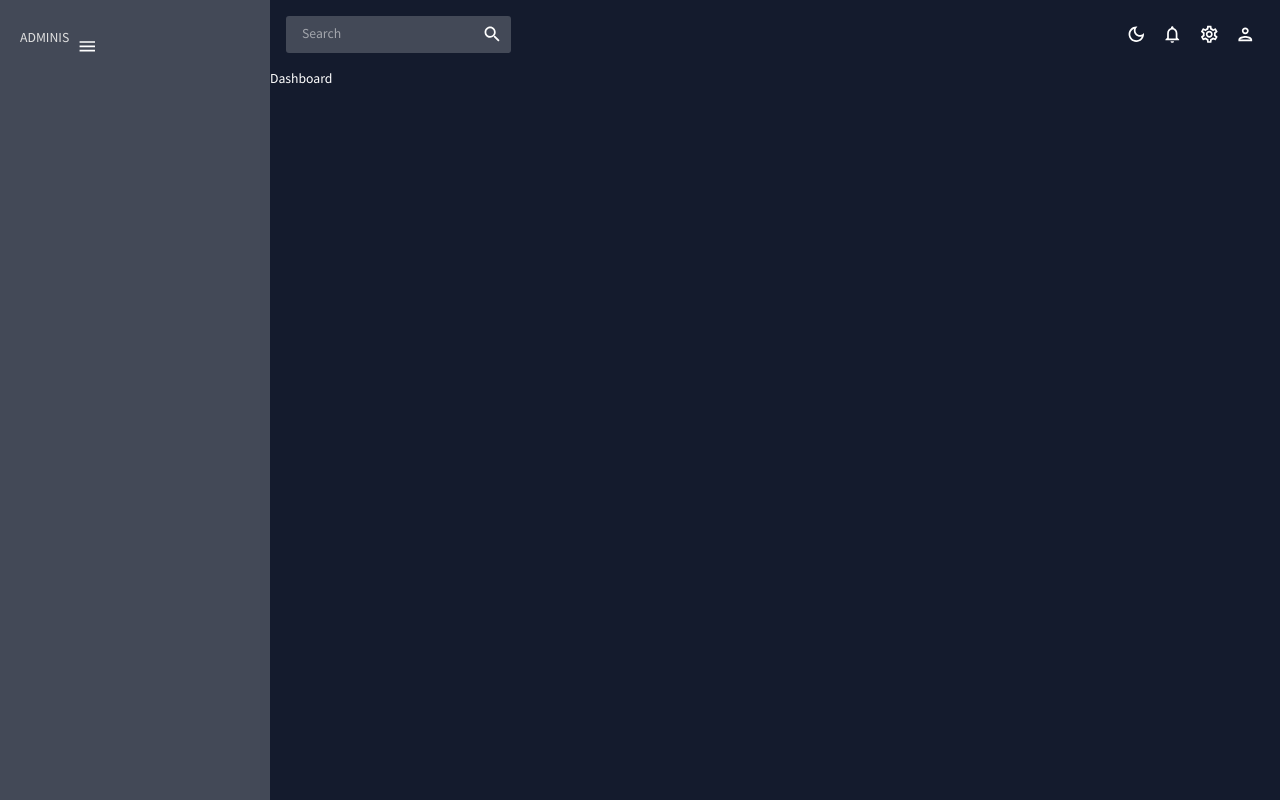
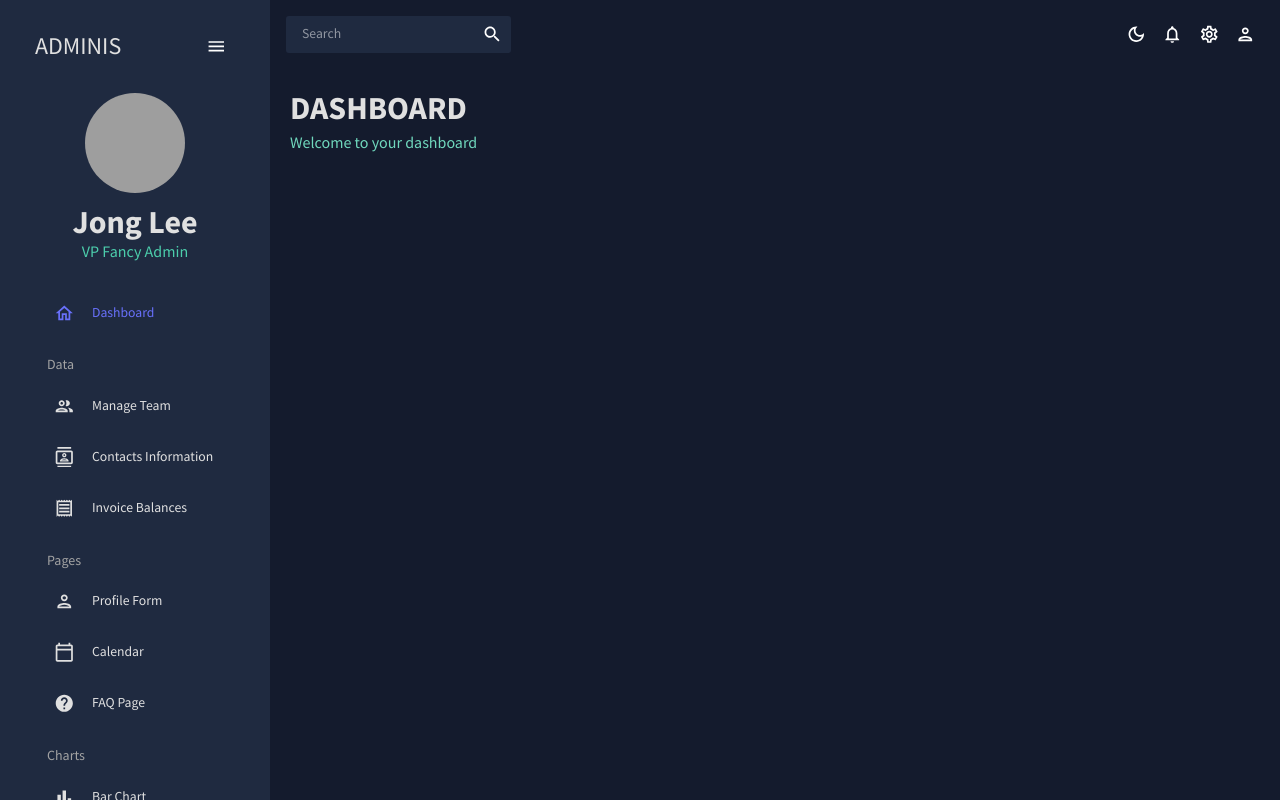
Before and after one commit to Jojo970/AdminDash, a React (Create React App) app in the folder admin/: page / in a window 1280 px wide. Built offline with nearby package versions, Linux system fonts and the light colour scheme; grey boxes are pictures that could not be loaded.

Commit message:
added components, fixed sidebar issue, added menu icons

```diff
--- /dev/null
+++ b/admin/src/components/Header.jsx
@@ -0,0 +1,19 @@
+import { Typography, Box, useTheme } from "@mui/material";
+import { tokens } from "../theme";
+
+
+const Header = ( { title, subtitle } ) => {
+    const theme = useTheme();
+    const colors = tokens(theme.palette.mode)
+
+  return (
+    <Box mb = "30px">
+
+        <Typography variant="h2" color = {colors.grey[100]} fontWeight="bold" sx={{mb:"5px"}}>{title}</Typography>
+        <Typography variant="h5" color = {colors.greenAccent[400]}>{subtitle}</Typography>
+
+    </Box>
+  )
+}
+
+export default Header
--- a/admin/src/scenes/dashboard/index.jsx
+++ b/admin/src/scenes/dashboard/index.jsx
@@ -1,8 +1,15 @@
 import React from 'react'
+import Header from '../../components/Header'
+import { Box } from '@mui/material'
 
 const Dashboard = () => {
   return (
-    <div>Dashboard</div>
+    <Box m = "20px">
+      <Box display="flex" justifyContent="space-between" alignItems="center">
+      <Header title = "DASHBOARD" subtitle="Welcome to your dashboard"/>
+      </Box>
+    </Box>
+
   )
 }
 
--- a/admin/src/scenes/global/Sidebar.jsx
+++ b/admin/src/scenes/global/Sidebar.jsx
@@ -16,6 +16,20 @@
 import  TimelineOutlinedIcon  from '@mui/icons-material/TimelineOutlined'
 import  MenuOutlinedIcon  from '@mui/icons-material/MenuOutlined'
 import  MapOutlinedIcon  from '@mui/icons-material/MapOutlined'
+
+const Item = ( {title, to, icon, selected, setSelected} ) => {
+  const theme = useTheme();
+  const colors = tokens(theme.palette.mode);
+
+  return (
+    <MenuItem active = {selected === title} style={{color: colors.grey[100]}} onClick={() => setSelected(title)} icon = {icon} >
+      <Typography>{title}</Typography>
+      <Link to = {to}/>
+    </MenuItem>
+
+  )
+
+}
 
 
 const Sidebar = () => {
@@ -44,7 +58,7 @@
         color: "#6870fa !important"
       },
     }}>
-      <ProSidebar collasped={isCollapsed}>
+      <ProSidebar collapsed={isCollapsed}>
         <Menu iconShape = "square">
 
           <MenuItem onClick={()=> setIsCollapsed(!isCollapsed)}
@@ -55,17 +69,146 @@
           }}
           >
             {!isCollapsed && (
-              <Box display="flex">
-                <Typography>
+              <Box
+                display="flex"
+                justifyContent="space-between"
+                alignItems="center"
+                ml="15px">
+                <Typography variant="h3" color={colors.grey[100]}>
                   ADMINIS
                 </Typography>
-                <IconButton>
+                <IconButton  onClick={() => setIsCollapsed(!isCollapsed)}>
                   <MenuOutlinedIcon />
                 </IconButton>
               </Box>
             )}
 
           </MenuItem>
+              {!isCollapsed && (
+                <Box mb = "25px">
+                  <Box display = "flex" justifyContent="center" alignItems="center">
+                    <img
+                      alt = "profile-user"
+                      width = "100px"
+                      height = "100px"
+                      src = {`../../assets/user.png`}
+                      style = {{cursor:"pointer", borderRadius:"50%"}}
+                      />
+                  </Box>
+                  <Box textAlign="center">
+                    <Typography variant="h2" color = {colors.grey[100]} fontWeight="bold" sx={{m:"10px 0 0 0"}} >Jong Lee</Typography>
+                    <Typography variant="h5" color = {colors.greenAccent[500]}>VP Fancy Admin</Typography>
+                  </Box>
+
+                </Box>
+
+              )}
+
+                <Box paddingLeft={isCollapsed ? undefined : "10%"}>
+                  <Item
+                    title = "Dashboard"
+                    to = "/"
+                    icon = {<HomeOutlinedIcon/>}
+                    selected = {selected}
+                    setSelected = {setSelected}
+                  />
+
+                  <Typography
+                  variant="h6"
+                  color = {colors.grey[300]}
+                  sx = {{ m: "15px 0 5px 20px"}}
+                  >
+                    Data
+                  </Typography>
+                  <Item
+                    title = "Manage Team"
+                    to = "/team"
+                    icon = {<PeopleOutlinedIcon/>}
+                    selected = {selected}
+                    setSelected = {setSelected}
+                  />
+                  <Item
+                    title = "Contacts Information"
+                    to = "/contacts"
+                    icon = {<ContactsOutlinedIcon/>}
+                    selected = {selected}
+                    setSelected = {setSelected}
+                  />
+                  <Item
+                    title = "Invoice Balances"
+                    to = "/invoices"
+                    icon = {<ReceiptOutlinedIcon/>}
+                    selected = {selected}
+                    setSelected = {setSelected}
+                  />
+
+<Typography
+                  variant="h6"
+                  color = {colors.grey[300]}
+                  sx = {{ m: "15px 0 5px 20px"}}
+                  >
+                    Pages
+                  </Typography>
+                  <Item
+                    title = "Profile Form"
+                    to = "/form"
+                    icon = {<PersonOutlinedIcon/>}
+                    selected = {selected}
+                    setSelected = {setSelected}
+                  />
+                  <Item
+                    title = "Calendar"
+                    to = "/calendar"
+                    icon = {<CalendarTodayOutlinedIcon/>}
+                    selected = {selected}
+                    setSelected = {setSelected}
+                  />
+                  <Item
+                    title = "FAQ Page"
+                    to = "/faq"
+                    icon = {<HelpOutlinedIcon/>}
+                    selected = {selected}
+                    setSelected = {setSelected}
+                  />
+
+<Typography
+                  variant="h6"
+                  color = {colors.grey[300]}
+                  sx = {{ m: "15px 0 5px 20px"}}
+                  >
+                    Charts
+                  </Typography>
+                  <Item
+                    title = "Bar Chart"
+                    to = "/bar"
+                    icon = {<BarChartOutlinedIcon/>}
+                    selected = {selected}
+                    setSelected = {setSelected}
+                  />
+                  <Item
+                    title = "Pie Chart"
+                    to = "/pie"
+                    icon = {<PieChartOutlinedIcon />}
+                    selected = {selected}
+                    setSelected = {setSelected}
+                  />
+                  <Item
+                    title = "Line Chart"
+                    to = "/line"
+                    icon = {<TimelineOutlinedIcon/>}
+                    selected = {selected}
+                    setSelected = {setSelected}
+                  />
+                  <Item
+                    title = "Geography Chart"
+                    to = "/geography"
+                    icon = {<MapOutlinedIcon/>}
+                    selected = {selected}
+                    setSelected = {setSelected}
+                  />
+
+
+                </Box>
         </Menu>
 
 
--- a/admin/src/theme.js
+++ b/admin/src/theme.js
@@ -21,7 +21,7 @@
         100: "#d0d1d5",
         200: "#a1a4ab",
         300: "#727681",
-        400: "#434957",
+        400: "#1F2A40",
         500: "#141b2d",
         600: "#101624",
         700: "#0c101b",
```
